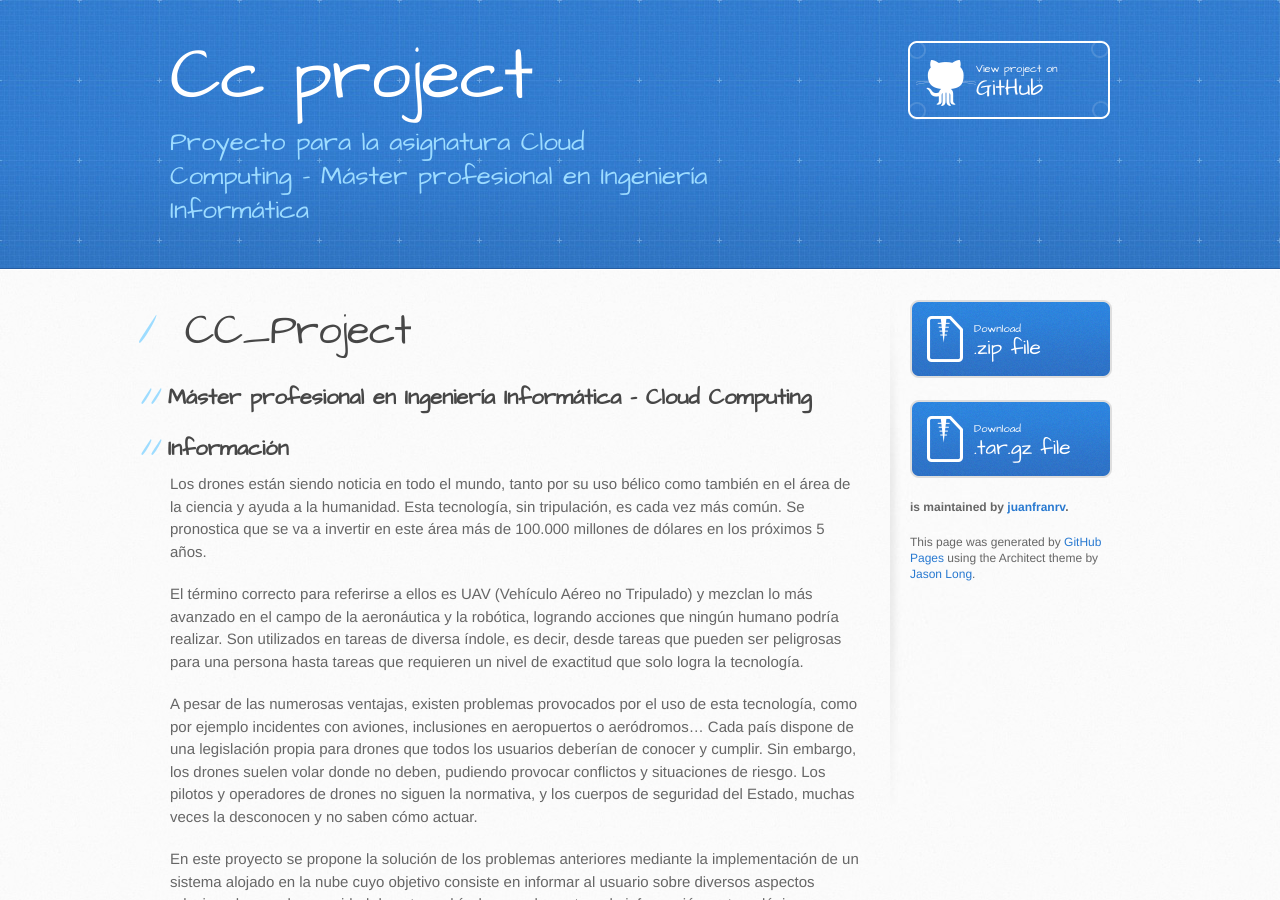
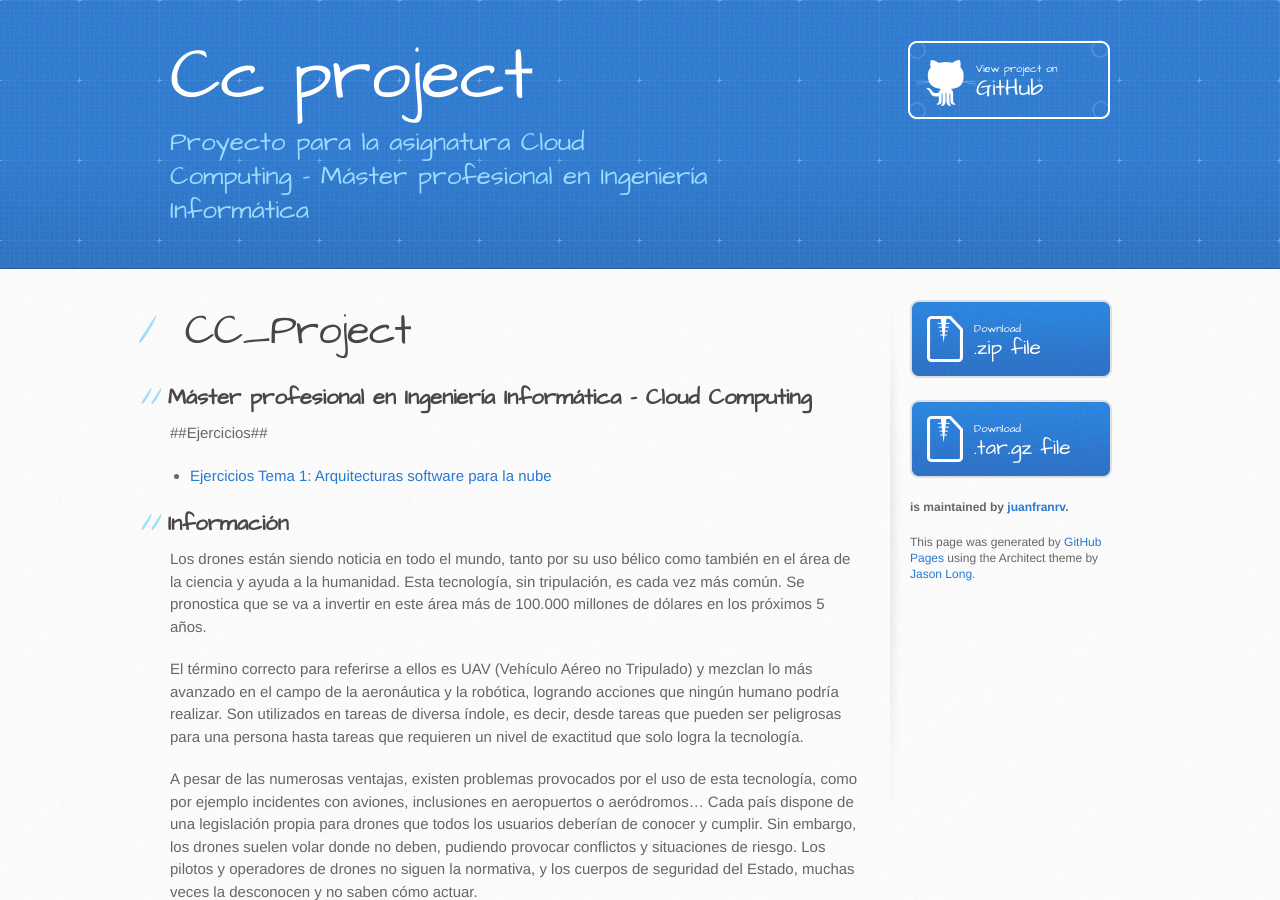
Before and after one commit to juanfranrv/CC_Project, a Jekyll site: the page built from index.md, in a window 1280 px wide and 900 px high. Built offline with Jekyll 4.4.1, drawn with Linux system fonts in a browser that asks for light colours.

Commit message:
Añadiendo enlace a ejercicios tema 1 #6

```diff
--- a/_layouts/ejercicios_Tema1.html
+++ b/_layouts/ejercicios_Tema1.html
@@ -29,7 +29,7 @@
       <div class="inner clearfix">
         <section id="main-content">
           <h1>
-<a id="cc_project" class="anchor" href="#cc_project" aria-hidden="true"><span aria-hidden="true" class="octicon octicon-link"></span></a>CC_Project</h1>
+<a id="cc_project" class="anchor" href="#cc_project" aria-hidden="true"><span aria-hidden="true" class="octicon octicon-link"></span></a>Ejercicios</h1>
 {{content}}
         </section>
 
--- a/index.md
+++ b/index.md
@@ -3,6 +3,10 @@ layout: index
 ---
 
 ## Máster profesional en Ingeniería Informática - Cloud Computing ##
+
+##Ejercicios##
+
+* [Ejercicios Tema 1: Arquitecturas software para la nube](https://juanfranrv.github.io/CC_Project/ejercicios_Tema1)
 
 ## Información ##
 
```
